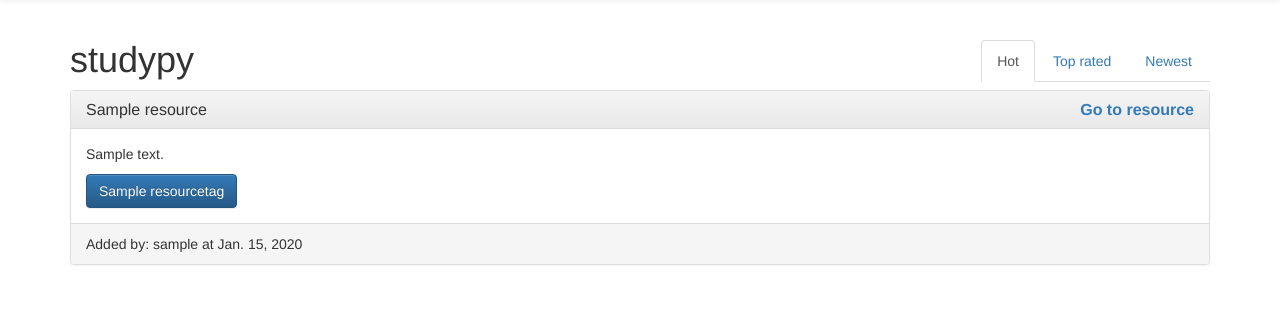
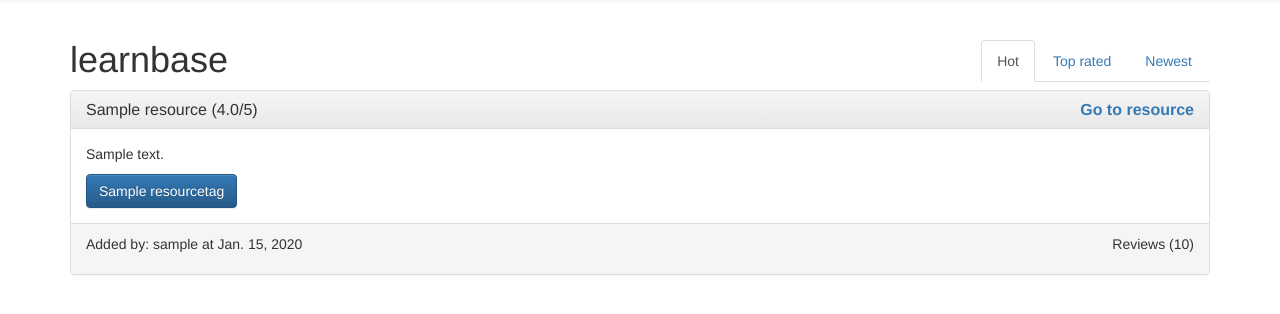
Before and after one commit to beczkowb/studypy, a Django app: page / in a window 1280 px wide. Shown: the part 32-346 px from the top of the page. Run offline with Django 3.2, Linux system fonts and the light colour scheme; tables that the repository leaves empty hold one stand-in row (values such as "Sample post"); some libraries are stand-ins or nearby versions.

Commit message:
frontend changes

```diff
--- a/studypy/resources/models.py
+++ b/studypy/resources/models.py
@@ -21,6 +21,8 @@ class Resource(Timestampable, models.Model):
     tags = models.ManyToManyField('ResourceTag', verbose_name='tags')
     rating = models.DecimalField('rating', max_digits=2, decimal_places=1,
                                  default=0)
+    number_of_reviews = models.PositiveIntegerField('number of reviews',
+                                                    default=0)
 
     def __str__(self):
         return self.name
@@ -28,6 +30,14 @@ class Resource(Timestampable, models.Model):
     def add_review(self, author, contents, mark):
         Review.objects.create(resource=self, author=author, mark=mark,
                               contents=contents)
+
+    @classmethod
+    def get_hot(cls):
+        pass
+
+    @classmethod
+    def get_new(cls):
+        return cls.objects.order_by('-created_at')
 
 
 class Review(Timestampable, models.Model):
@@ -51,6 +61,7 @@ class Review(Timestampable, models.Model):
         marks_sum = Review.objects.filter(
             resource=self.resource).aggregate(models.Sum('mark'))['mark__sum']
         self.resource.rating = marks_sum / number_of_reviews
+        self.resource.number_of_reviews += 1
         self.resource.save()
 
 
--- a/studypy/templates/_header.html
+++ /dev/null
@@ -1,5 +0,0 @@
-<div class="row">
-    <div class="col-xs-12">
-        <h1><a href="{% url 'index' %}">studypy</a></h1>
-    </div>
-</div>
--- a/studypy/templates/resources/_resource_list.html
+++ b/studypy/templates/resources/_resource_list.html
@@ -1,10 +1,9 @@
 <div class="container-narrow">
-
     {% for resource in resources %}
         <div class="panel panel-default">
             <div class="panel-heading">
                 <h3 class="panel-title">
-                    {{ resource.name }}
+                    {{ resource.name }}  ({{ resource.rating }}/5)
                     <strong>
                         <a class="pull-right" href="{{ resource.url }}">
                             Go to resource
@@ -20,7 +19,12 @@
                     {% endfor %}
                 </div>
             </div>
-            <div class="panel-footer">Added by: {{ resource.added_by }} at {{ resource.created_at|date }}</div>
+            <div class="panel-footer">
+                <p class="pull-right">Reviews ({{ resource.number_of_reviews }})</p>
+                <p>
+                    Added by: {{ resource.added_by }} at {{ resource.created_at|date }}
+                </p>
+            </div>
         </div>
     {% endfor %}
 </div>
--- a/studypy/templates/resources/_resource_list_nav.html
+++ b/studypy/templates/resources/_resource_list_nav.html
@@ -11,6 +11,6 @@
                 <a href="http://www.tangowithdjango.com/book17/">Newest</a>
             </li>
         </ul>
-        <h1 class="muted">studypy</h1>
+        <h1 class="muted">learnbase</h1>
     </div>
 </div>
```
